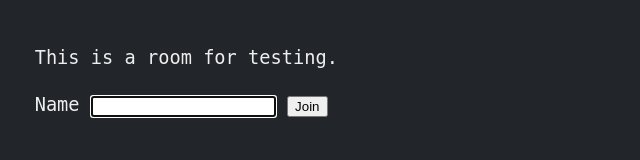
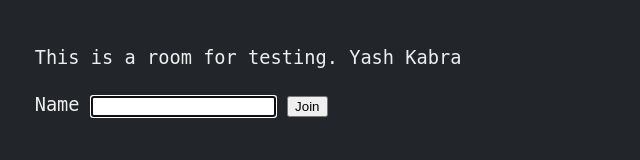
Before and after one commit to yashkabra3/node-chat, a website: page index.html in a window 1280 px wide. Shown: the whole page, without its empty margins (0-640 px from the left). Drawn offline with Linux system fonts and the light colour scheme; no server answers.

Commit message:
Update index.html

```diff
--- a/index.html
+++ b/index.html
@@ -11,7 +11,7 @@
         <form action="#">
           <fieldset>
             <p>
-              This is a room for testing.
+              This is a room for testing. Yash Kabra
             </p>
 
             <label for="nick">Name</label>
```
